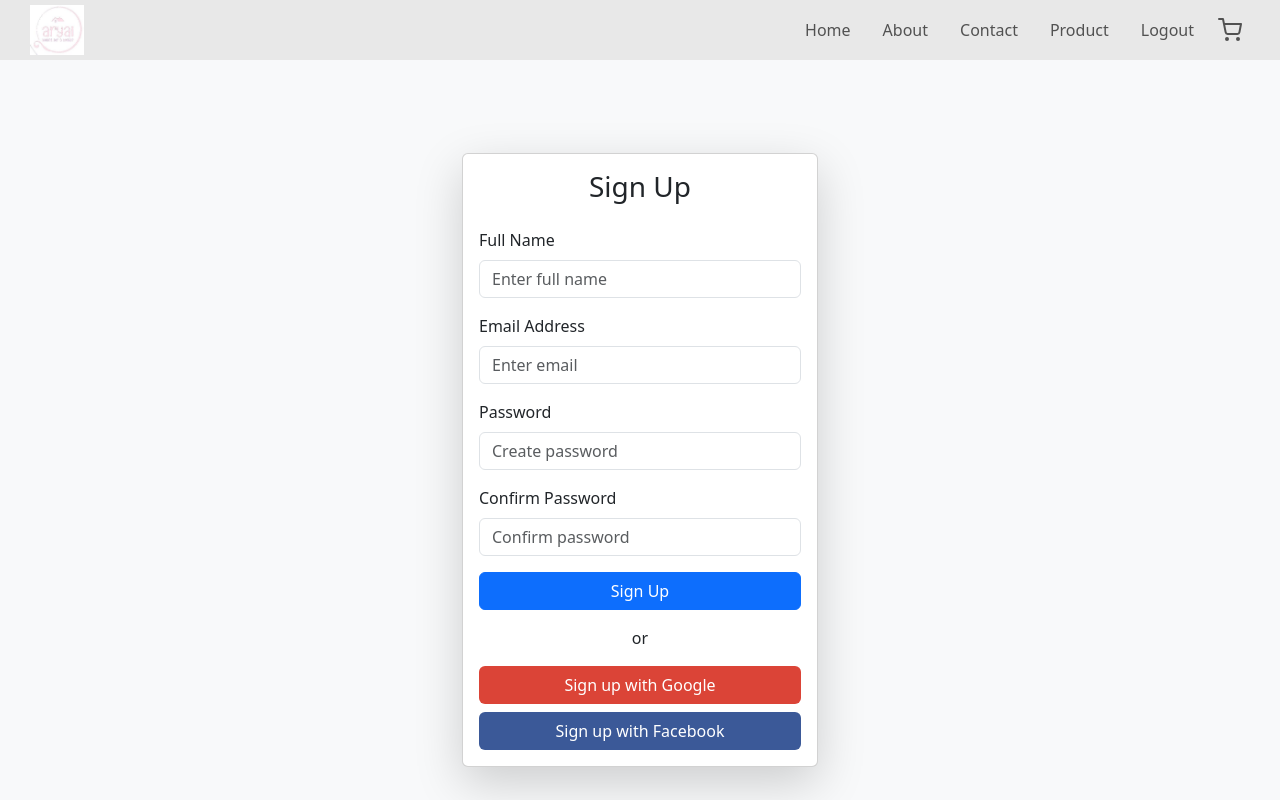
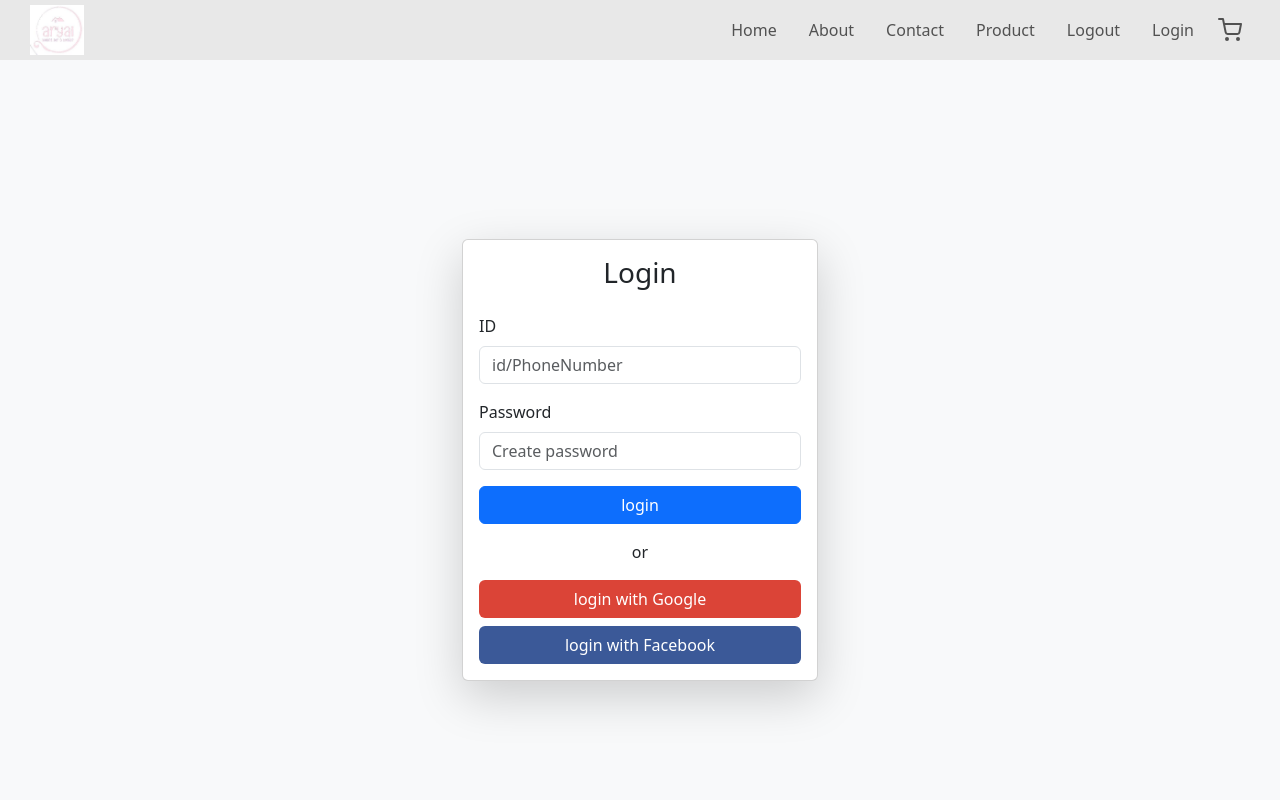
Before and after one commit to sujanpok/HAMRO-REAL-STATE, a React (Create React App) app in the folder front-end/: page /login in a window 1280 px wide. Shown: the top 800 px of the page. Built offline with nearby package versions, Linux system fonts and the light colour scheme.

Commit message:
logIN page and nav bar change

```diff
--- a/front-end/src/Components/LoginPage.js
+++ b/front-end/src/Components/LoginPage.js
@@ -1,7 +1,7 @@
 import React from 'react';
 import styled from 'styled-components';
 
-function SignUpPage() {
+function logPage() {
   return (
     <Wrapper className="bg-light">
       <div className="container">
@@ -9,28 +9,20 @@ function SignUpPage() {
           <div className="col-md-4">
             <div className="card shadow-lg rounded">
               <div className="card-body">
-                <h3 className="text-center mb-4">Sign Up</h3>
+                <h3 className="text-center mb-4">Login</h3>
 
-                {/* Sign Up Form */}
+                {/* login form */}
                 <form>
                   <div className="mb-3">
-                    <label htmlFor="name" className="form-label">Full Name</label>
-                    <input type="text" className="form-control" id="name" placeholder="Enter full name" />
-                  </div>
-                  <div className="mb-3">
-                    <label htmlFor="email" className="form-label">Email Address</label>
-                    <input type="email" className="form-control" id="email" placeholder="Enter email" />
+                    <label htmlFor="name" className="form-label">ID</label>
+                    <input type="text" className="form-control" id="name" placeholder="id/PhoneNumber" />
                   </div>
                   <div className="mb-3">
                     <label htmlFor="password" className="form-label">Password</label>
                     <input type="password" className="form-control" id="password" placeholder="Create password" />
                   </div>
-                  <div className="mb-3">
-                    <label htmlFor="confirmPassword" className="form-label">Confirm Password</label>
-                    <input type="password" className="form-control" id="confirmPassword" placeholder="Confirm password" />
-                  </div>
                   <div className="d-grid mb-3">
-                    <button type="submit" className="btn btn-primary">Sign Up</button>
+                    <button type="submit" className="btn btn-primary">login</button>
                   </div>
                 </form>
 
@@ -42,10 +34,10 @@ function SignUpPage() {
                 {/* Social Buttons */}
                 <div className="d-grid gap-2">
                   <button className="btn btn-google" type="button">
-                    <i className="bi bi-google"></i> Sign up with Google
+                    <i className="bi bi-google"></i> login with Google
                   </button>
                   <button className="btn btn-facebook" type="button">
-                    <i className="bi bi-facebook"></i> Sign up with Facebook
+                    <i className="bi bi-facebook"></i>login with Facebook
                   </button>
                 </div>
 
@@ -77,4 +69,4 @@ const Wrapper = styled.section`
   }
 `;
 
-export default SignUpPage;
+export default logPage;
--- a/front-end/src/Components/NavBar.js
+++ b/front-end/src/Components/NavBar.js
@@ -51,6 +51,9 @@ const Navbar = () => {
                        </li>
                        <li className={`nav-link ${activeLink === '/signup' ? 'active' : ''}`}>
                          <Link className="nav-link" to="/logout" onClick={() => handleLinkClick('/logout')}>Logout</Link>
+                       </li>
+                       <li className={`nav-link ${activeLink === '/login' ? 'active' : ''}`}>
+                         <Link className="nav-link" to="/login" onClick={() => handleLinkClick('/login')}>Login</Link>
                        </li>
                        <li>
                          <Link className="nav-link cart-trolley-link" to="/cart" ><FiShoppingCart className='cart-trolley'/>
```
